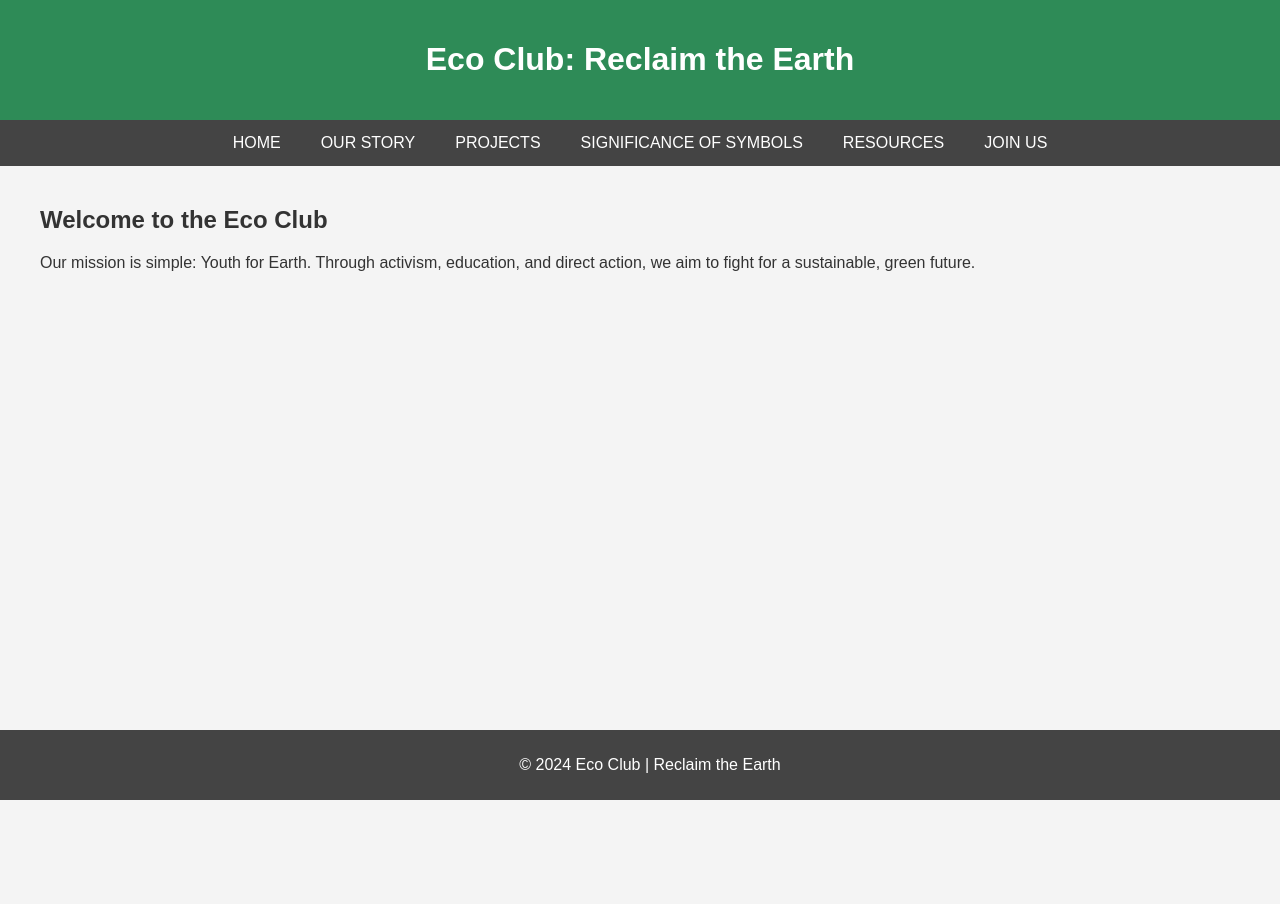
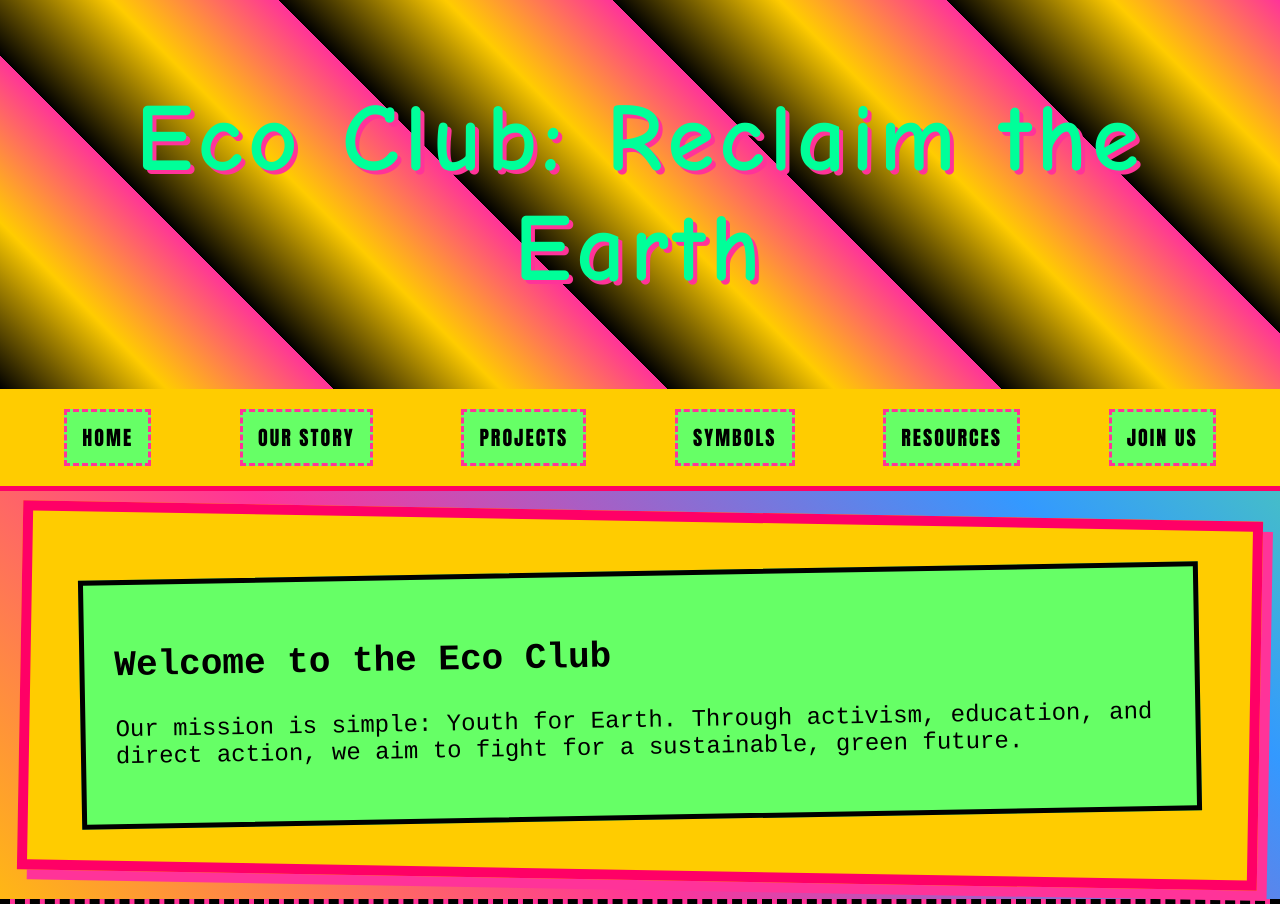
Before and after one commit to Eco-club-Delhi/Eco-club-Delhi.github.io, a plain HTML site: page index.html in a window 1280 px wide. Shown: the top 904 px of the page. Before the commit the page ends 800 px from the top, so only its background shows below. Drawn offline with Linux system fonts and the light colour scheme.

Commit message:
Update index.html

```diff
--- a/index.html
+++ b/index.html
@@ -6,51 +6,97 @@
     <title>Eco Club - Reclaim the Earth</title>
     <style>
         body {
-            font-family: Arial, sans-serif;
-            background-color: #f4f4f4;
-            color: #333;
+            font-family: 'Comic Sans MS', cursive, sans-serif;
+            background: linear-gradient(45deg, #ffcc00, #ff3399, #3399ff, #66ff66);
+            color: #ff0066;
             margin: 0;
             padding: 0;
+            min-height: 100vh;
+            display: flex;
+            flex-direction: column;
         }
         header {
-            background-color: #2e8b57;
+            background: repeating-linear-gradient(45deg, #000, #ffcc00 10%, #ff3399 20%);
             padding: 20px;
             text-align: center;
-            color: white;
+            color: #00ff99;
+            font-size: 48px;
+            letter-spacing: 5px;
+            text-shadow: 4px 4px #ff3399;
         }
         nav {
             display: flex;
-            justify-content: center;
-            background-color: #444;
+            justify-content: space-around;
+            background: #ffcc00;
+            font-size: 20px;
+            font-weight: bold;
+            text-transform: uppercase;
+            padding: 20px;
+            border-bottom: 5px solid #ff0066;
         }
         nav a {
-            padding: 14px 20px;
-            color: white;
+            color: #000;
             text-decoration: none;
-            text-transform: uppercase;
+            padding: 10px 15px;
+            border: 3px dashed #ff3399;
+            background: #66ff66;
+            font-family: 'Impact', sans-serif;
+            letter-spacing: 2px;
         }
         nav a:hover {
-            background-color: #2e8b57;
+            background: #ff0066;
+            color: #fff;
+            border: 3px dashed #000;
         }
         section {
-            padding: 20px;
+            padding: 50px;
+            margin: 20px;
+            font-size: 24px;
             max-width: 1200px;
-            margin: auto;
+            background: #ffcc00;
+            color: #000;
+            border: 10px solid #ff0066;
+            transform: rotate(1deg);
+            box-shadow: 10px 10px 0 #ff3399;
         }
         .tab-content {
             display: none;
+            font-family: 'Courier New', monospace;
         }
         .tab-content.active {
             display: block;
+            background: #66ff66;
+            padding: 30px;
+            transform: rotate(-2deg);
+            border: 5px solid #000;
         }
         footer {
-            background-color: #444;
-            color: white;
+            background: #ff3399;
+            color: #000;
             text-align: center;
-            padding: 10px;
-            position: fixed;
-            bottom: 0;
-            width: 100%;
+            padding: 20px;
+            font-size: 18px;
+            letter-spacing: 1.5px;
+            border-top: 5px dashed #000;
+            font-family: 'Papyrus', cursive;
+        }
+        .join-button {
+            background-color: #ff0066;
+            color: #fff;
+            padding: 15px 30px;
+            border: 5px dotted #ffcc00;
+            font-size: 20px;
+            font-family: 'Arial Black', sans-serif;
+            cursor: pointer;
+            text-decoration: none;
+            transform: scale(1.1);
+            transition: all 0.2s ease-in-out;
+        }
+        .join-button:hover {
+            background-color: #00ffcc;
+            color: #000;
+            border-color: #ff3399;
+            transform: scale(1.2) rotate(2deg);
         }
     </style>
 </head>
@@ -64,7 +110,7 @@
     <a href="#" class="tab-link" data-tab="home">Home</a>
     <a href="#" class="tab-link" data-tab="story">Our Story</a>
     <a href="#" class="tab-link" data-tab="projects">Projects</a>
-    <a href="#" class="tab-link" data-tab="symbols">Significance of Symbols</a>
+    <a href="#" class="tab-link" data-tab="symbols">Symbols</a>
     <a href="#" class="tab-link" data-tab="resources">Resources</a>
     <a href="#" class="tab-link" data-tab="join">Join Us</a>
 </nav>
@@ -77,7 +123,7 @@
 
     <div id="story" class="tab-content">
         <h2>Our Story</h2>
-        <p>Our club draws inspiration from eco-anarchist movements, where the power of youth has driven environmental change. We stand against systems of exploitation, envisioning a world where nature is valued and protected.</p>
+        <p>Our club draws inspiration from youth-led environmental movements, where the power of young people has driven meaningful change. We stand against systems that harm the environment, envisioning a world where nature is valued and protected.</p>
     </div>
 
     <div id="projects" class="tab-content">
@@ -91,22 +137,20 @@
 
     <div id="symbols" class="tab-content">
         <h2>Significance of Our Symbols</h2>
-        <p><strong>Fist and Sapling:</strong> The fist represents youth rebellion and power, while the sapling signifies the growth and restoration we aim to bring to the earth.</p>
-        <p><strong>Leaf Flag:</strong> Minimalist design reflecting purity, nature, and anarchy. The leaf embodies the eco-consciousness at the heart of our mission.</p>
-        <p><strong>Slogan:</strong> 'Reclaim the Earth' captures the essence of taking back our planet from destructive forces.</p>
+        <p><strong>Fist and Sapling:</strong> The fist represents youth empowerment and determination, while the sapling signifies the growth and restoration we aim to bring to the earth.</p>
+        <p><strong>Leaf Flag:</strong> Minimalist design reflecting purity, nature, and a deep commitment to ecological consciousness. The leaf symbolizes the environmental focus of our mission.</p>
+        <p><strong>Slogan:</strong> 'Reclaim the Earth' captures the essence of taking back our planet from destructive forces and restoring its natural balance.</p>
     </div>
 
     <div id="resources" class="tab-content">
         <h2>Resources</h2>
-        <p>We provide a list of eco texts, educational materials on environmental sustainability, and resources for youth activists.</p>
+        <p>We provide educational materials on environmental sustainability and resources for youth activists looking to make a difference in their communities.</p>
     </div>
 
     <div id="join" class="tab-content">
         <h2>Join Us</h2>
-        <p>If you’re passionate about the environment and want to make a difference, join us in reclaiming the earth. Sign up here.</p>
-        <a href="https://forms.gle/buQmEipSxrFxGmfa9">
-            <button>Join here</button>
-        </a>
+        <p>If you’re passionate about the environment and want to take action, join us in reclaiming the earth. Click the button below to sign up.</p>
+        <a href="https://forms.gle/buQmEipSxrFxGmfa9" class="join-button" target="_blank">Join the Eco Club</a>
     </div>
 </section>
 
@@ -124,11 +168,12 @@
             tabs.forEach(t => t.classList.remove('active'));
             contents.forEach(c => c.classList.remove('active'));
 
+            const targetId = this.getAttribute('data-tab');
             this.classList.add('active');
-            document.getElementById(this.dataset.tab).classList.add('active');
+            document.getElementById(targetId).classList.add('active');
         });
     });
 </script>
 
 </body>
-</html>
+        </html>
```
